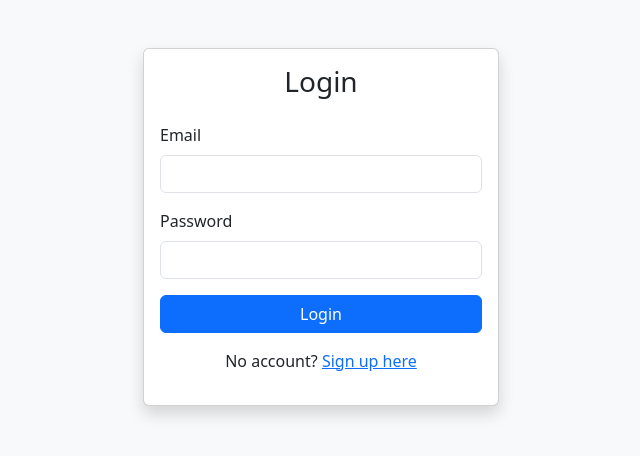
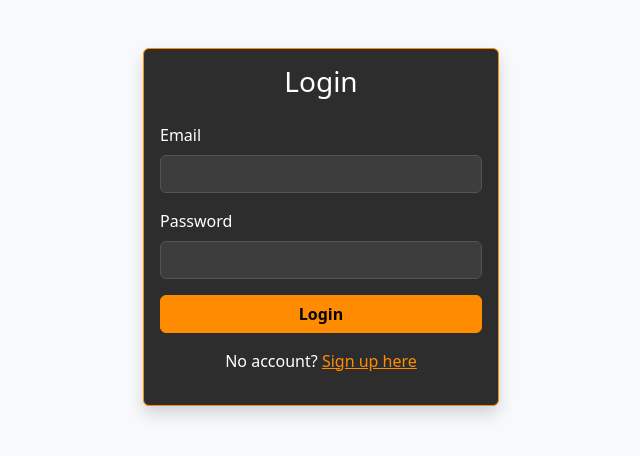
Before and after one commit to agamchugh/agam, a Flask app: page / in a window 1280 px wide. Shown: the top 456 px of the page, without its empty margins (319-959 px from the left). Run offline with Flask 3, Linux system fonts and the light colour scheme.

Commit message:
Update login.html

```diff
--- a/templates/login.html
+++ b/templates/login.html
@@ -3,8 +3,24 @@
 <head>
     <meta charset="UTF-8">
     <meta name="viewport" content="width=device-width, initial-scale=1.0">
-    <title>Login - Secure App</title>
+    <title>Your Page Title</title>
+
     <link href="https://cdn.jsdelivr.net/npm/bootstrap@5.3.0/dist/css/bootstrap.min.css" rel="stylesheet">
+
+    <style>
+        body { background-color: #1a1a1a !important; color: white; }
+        .card { background-color: #2d2d2d; color: white; border: 1px solid #ff8c00; }
+        .btn-primary, .btn-success {
+            background-color: #ff8c00 !important;
+            border-color: #ff8c00 !important;
+            color: black !important;
+            font-weight: bold;
+        }
+        .btn-primary:hover { background-color: #e07b00 !important; }
+        .form-control { background-color: #3d3d3d; color: white; border: 1px solid #555; }
+        .form-control:focus { background-color: #4d4d4d; color: white; border-color: #ff8c00; box-shadow: 0 0 0 0.25rem rgba(255, 140, 0, 0.25); }
+        a { color: #ff8c00; }
+    </style>
 </head>
 <body class="bg-light">
     <div class="container mt-5">
```
